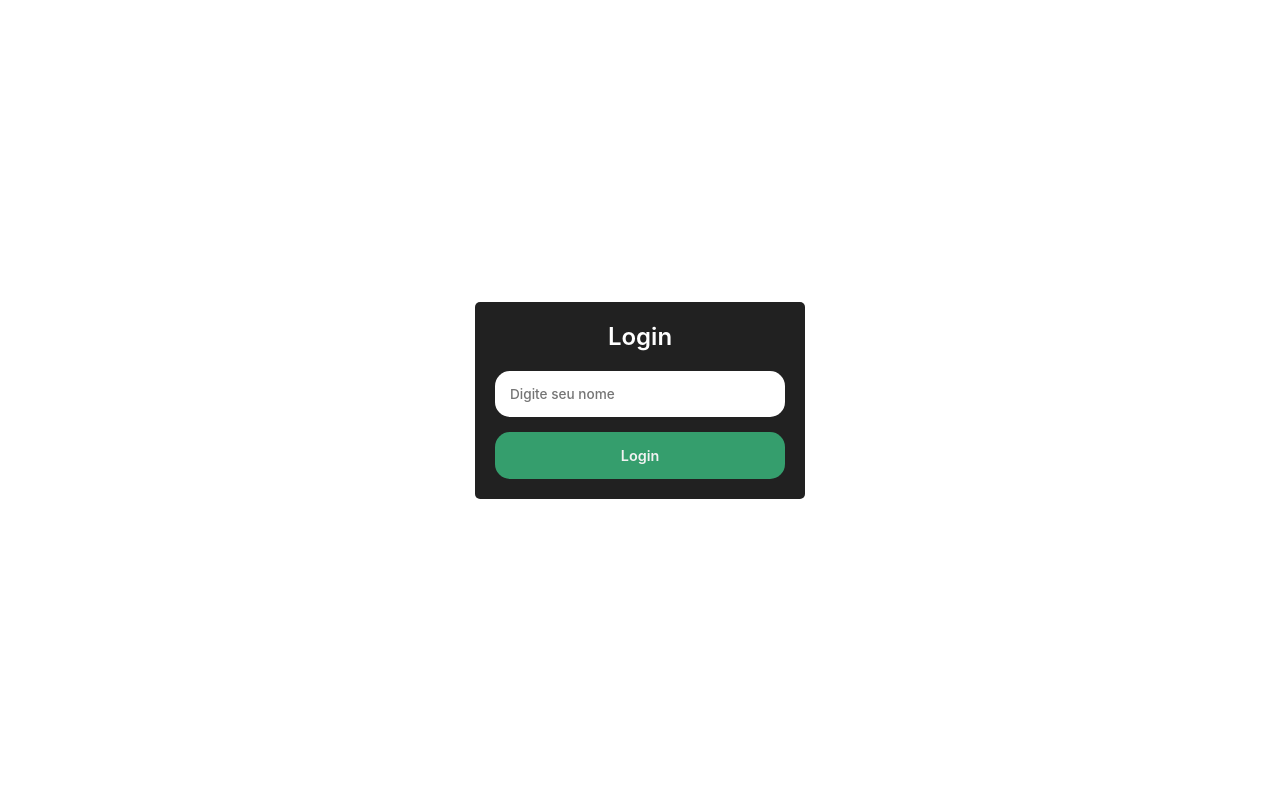
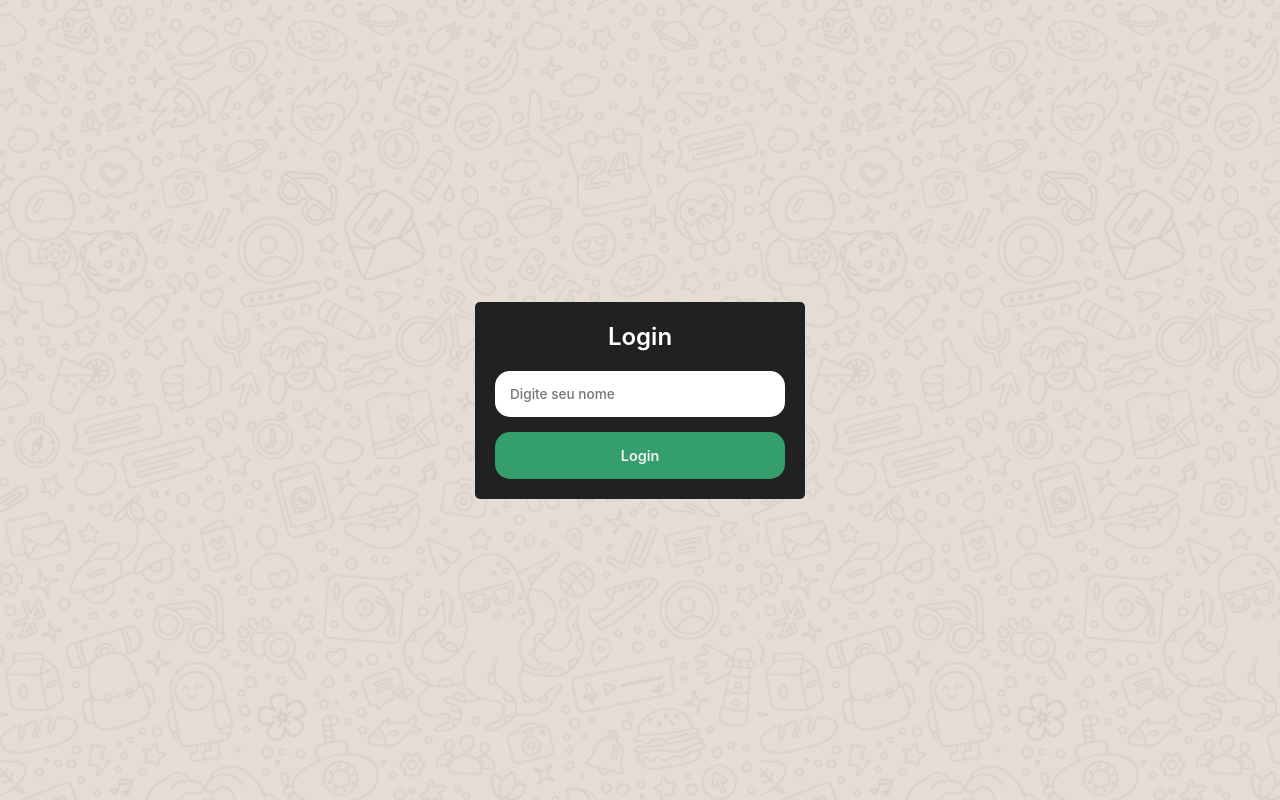
Before and after one commit to DanielHHEe/Chatonline, a plain HTML site: page frontend/index.html in a window 1280 px wide. Drawn offline with nearby package versions, Linux system fonts and the light colour scheme.

Commit message:
Tentei alterar o background

```diff
--- a/frontend/css/index.css
+++ b/frontend/css/index.css
@@ -7,7 +7,7 @@
 
 body {
     color: #191919;
-    background: url("../frontend/imagens/28719144-86dc0f70-73b1-11e7-911d-60d70fcded21.png");
+    background: url("../imagens/28719144-86dc0f70-73b1-11e7-911d-60d70fcded21.png");
 }
 
 :root {
```
Also changed, not shown: frontend/imagens/16d8df4829e3c38aef2842c15a778305.jpg (deleted).
